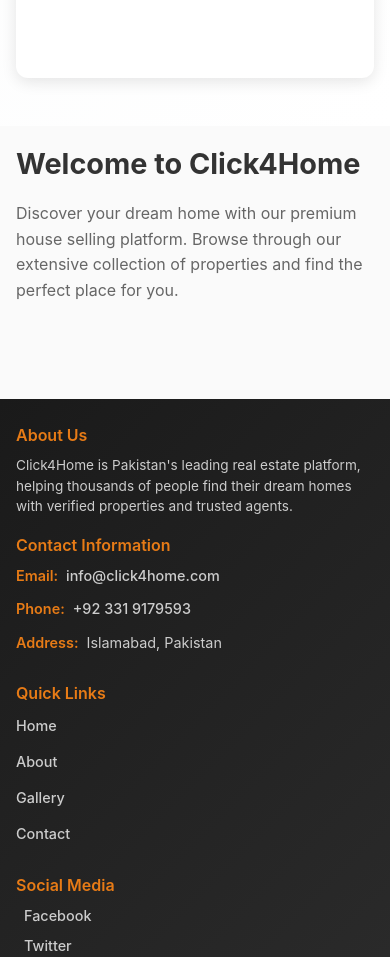
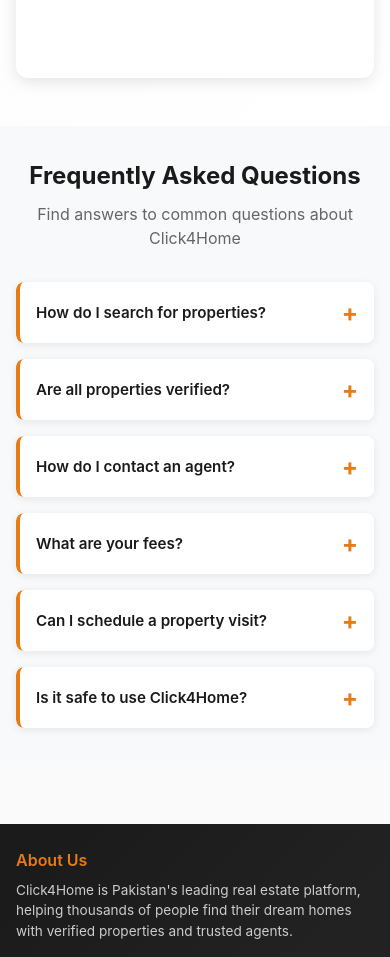
Before and after one commit to Sahirullah/Click4Home, a React (Vite) app: page / in a window 390 px wide. Shown: the part 6300-7257 px from the top of the page. Built offline with nearby package versions, Linux system fonts and the light colour scheme.

Commit message:
updating

```diff
--- /dev/null
+++ b/src/components/FAQ.css
@@ -0,0 +1,156 @@
+.faq-section {
+  width: 100%;
+  padding: 4rem 2rem;
+  background: #f8f9fa;
+}
+
+.faq-container {
+  max-width: 900px;
+  margin: 0 auto;
+}
+
+.faq-section .section-header {
+  text-align: center;
+  margin-bottom: 3rem;
+}
+
+.faq-section h2 {
+  font-size: 2.8rem;
+  color: #1a1a1a;
+  margin: 0 0 0.5rem 0;
+  font-weight: 700;
+}
+
+.faq-section .section-subtitle {
+  font-size: 1rem;
+  color: #666;
+  margin: 0;
+  font-weight: 400;
+}
+
+.faq-grid {
+  display: grid;
+  grid-template-columns: 1fr;
+  gap: 1rem;
+}
+
+.faq-item {
+  background: white;
+  border-radius: 8px;
+  box-shadow: 0 2px 8px rgba(0, 0, 0, 0.08);
+  overflow: hidden;
+  transition: all 0.3s ease;
+}
+
+.faq-item:hover {
+  box-shadow: 0 4px 16px rgba(231, 123, 22, 0.1);
+}
+
+.faq-question {
+  width: 100%;
+  padding: 1.5rem;
+  background: white;
+  border: none;
+  cursor: pointer;
+  text-align: left;
+  font-size: 1.1rem;
+  font-weight: 600;
+  color: #1a1a1a;
+  display: flex;
+  justify-content: space-between;
+  align-items: center;
+  transition: all 0.3s ease;
+  border-left: 4px solid #E77B16;
+}
+
+.faq-question:hover {
+  background: #f8f9fa;
+  color: #E77B16;
+}
+
+.faq-item.active .faq-question {
+  background: #f8f9fa;
+  color: #E77B16;
+}
+
+.toggle-icon {
+  font-size: 1.5rem;
+  font-weight: bold;
+  transition: transform 0.3s ease;
+  color: #E77B16;
+}
+
+.faq-item.active .toggle-icon {
+  transform: rotate(45deg);
+}
+
+.faq-answer {
+  padding: 0 1.5rem 1.5rem 1.5rem;
+  background: white;
+  border-top: 1px solid #eee;
+  animation: slideDown 0.3s ease;
+}
+
+.faq-answer p {
+  margin: 0;
+  color: #666;
+  line-height: 1.8;
+  font-size: 0.95rem;
+}
+
+@keyframes slideDown {
+  from {
+    opacity: 0;
+    transform: translateY(-10px);
+  }
+  to {
+    opacity: 1;
+    transform: translateY(0);
+  }
+}
+
+@media (max-width: 768px) {
+  .faq-section {
+    padding: 3rem 1rem;
+  }
+
+  .faq-section .section-header {
+    margin-bottom: 2rem;
+  }
+
+  .faq-section h2 {
+    font-size: 2rem;
+  }
+
+  .faq-question {
+    padding: 1.25rem;
+    font-size: 1rem;
+  }
+
+  .faq-answer {
+    padding: 0 1.25rem 1.25rem 1.25rem;
+  }
+
+  .faq-answer p {
+    font-size: 0.9rem;
+  }
+}
+
+@media (max-width: 480px) {
+  .faq-section {
+    padding: 2rem 1rem;
+  }
+
+  .faq-section h2 {
+    font-size: 1.5rem;
+  }
+
+  .faq-question {
+    padding: 1rem;
+    font-size: 0.95rem;
+  }
+
+  .faq-answer {
+    padding: 0 1rem 1rem 1rem;
+  }
+}
--- /dev/null
+++ b/src/components/FAQ.jsx
@@ -0,0 +1,69 @@
+import { useState } from 'react';
+import './FAQ.css';
+
+export default function FAQ() {
+  const [openIndex, setOpenIndex] = useState(null);
+
+  const faqs = [
+    {
+      question: 'How do I search for properties?',
+      answer: 'You can search for properties using our search bar. Filter by location, price, property type, and other criteria to find your perfect match.'
+    },
+    {
+      question: 'Are all properties verified?',
+      answer: 'Yes, all properties listed on Click4Home are verified by our team to ensure authenticity and accuracy of information.'
+    },
+    {
+      question: 'How do I contact an agent?',
+      answer: 'You can contact any agent directly through the property listing. Click the contact button to send a message or call them directly.'
+    },
+    {
+      question: 'What are your fees?',
+      answer: 'Our platform is free for buyers and renters. Sellers and agents may have different pricing packages. Contact us for more details.'
+    },
+    {
+      question: 'Can I schedule a property visit?',
+      answer: 'Yes, you can schedule a property visit by contacting the agent or owner directly through the property listing page.'
+    },
+    {
+      question: 'Is it safe to use Click4Home?',
+      answer: 'Absolutely. We use secure payment methods and verify all agents and properties to ensure a safe experience for all users.'
+    }
+  ];
+
+  const toggleFAQ = (index) => {
+    setOpenIndex(openIndex === index ? null : index);
+  };
+
+  return (
+    <section className="faq-section">
+      <div className="faq-container">
+        <div className="section-header">
+          <h2>Frequently Asked Questions</h2>
+          <p className="section-subtitle">Find answers to common questions about Click4Home</p>
+        </div>
+        <div className="faq-grid">
+          {faqs.map((faq, index) => (
+            <div
+              key={index}
+              className={`faq-item ${openIndex === index ? 'active' : ''}`}
+            >
+              <button
+                className="faq-question"
+                onClick={() => toggleFAQ(index)}
+              >
+                <span>{faq.question}</span>
+                <span className="toggle-icon">+</span>
+              </button>
+              {openIndex === index && (
+                <div className="faq-answer">
+                  <p>{faq.answer}</p>
+                </div>
+              )}
+            </div>
+          ))}
+        </div>
+      </div>
+    </section>
+  );
+}
--- a/src/pages/Home.jsx
+++ b/src/pages/Home.jsx
@@ -1,6 +1,7 @@
 import HeroSection from '../components/HeroSection';
 import WhyChooseUs from '../components/WhyChooseUs';
 import HowItWorks from '../components/HowItWorks';
+import FAQ from '../components/FAQ';
 import { Link } from 'react-router-dom';
 import './Pages.css';
 import './Home.css';
@@ -80,10 +81,7 @@
 
       <HowItWorks />
 
-      <section className="content">
-        <h1>Welcome to Click4Home</h1>
-        <p>Discover your dream home with our premium house selling platform. Browse through our extensive collection of properties and find the perfect place for you.</p>
-      </section>
+      <FAQ />
     </div>
   );
 }
```
